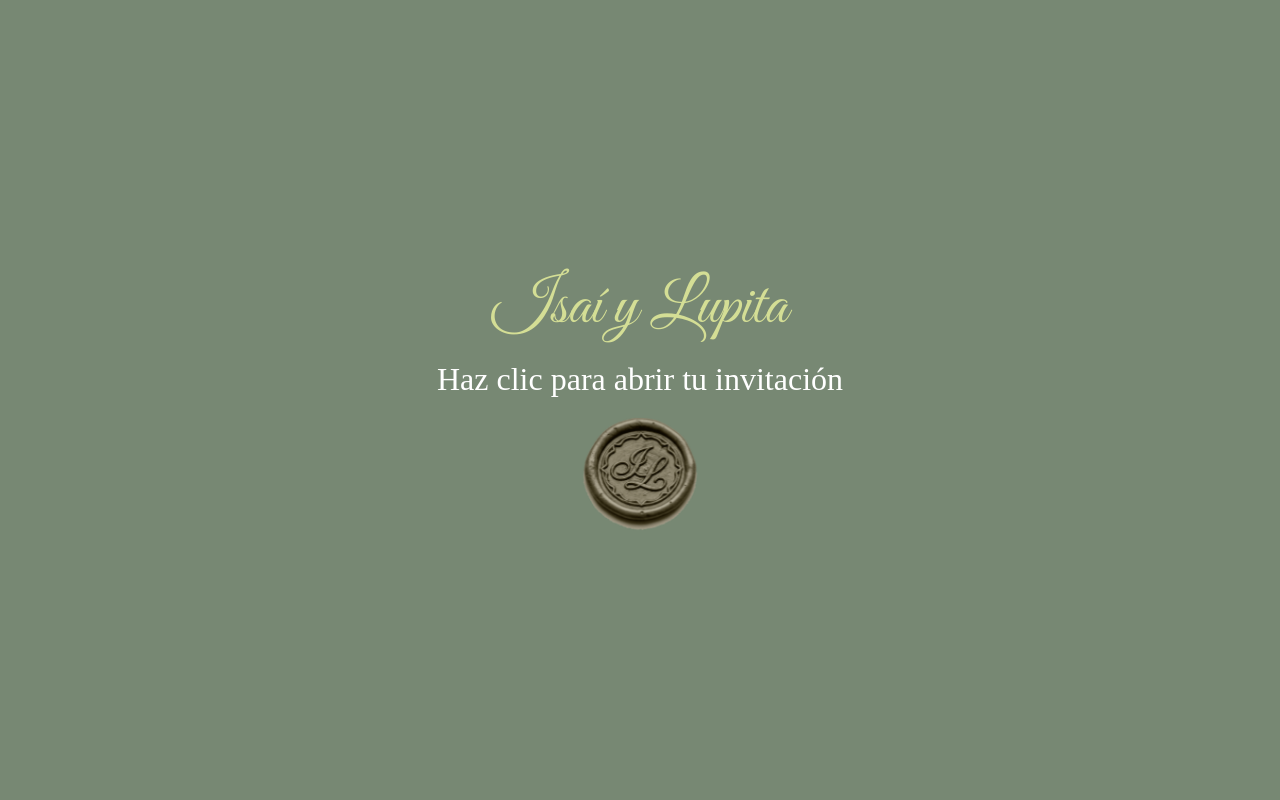
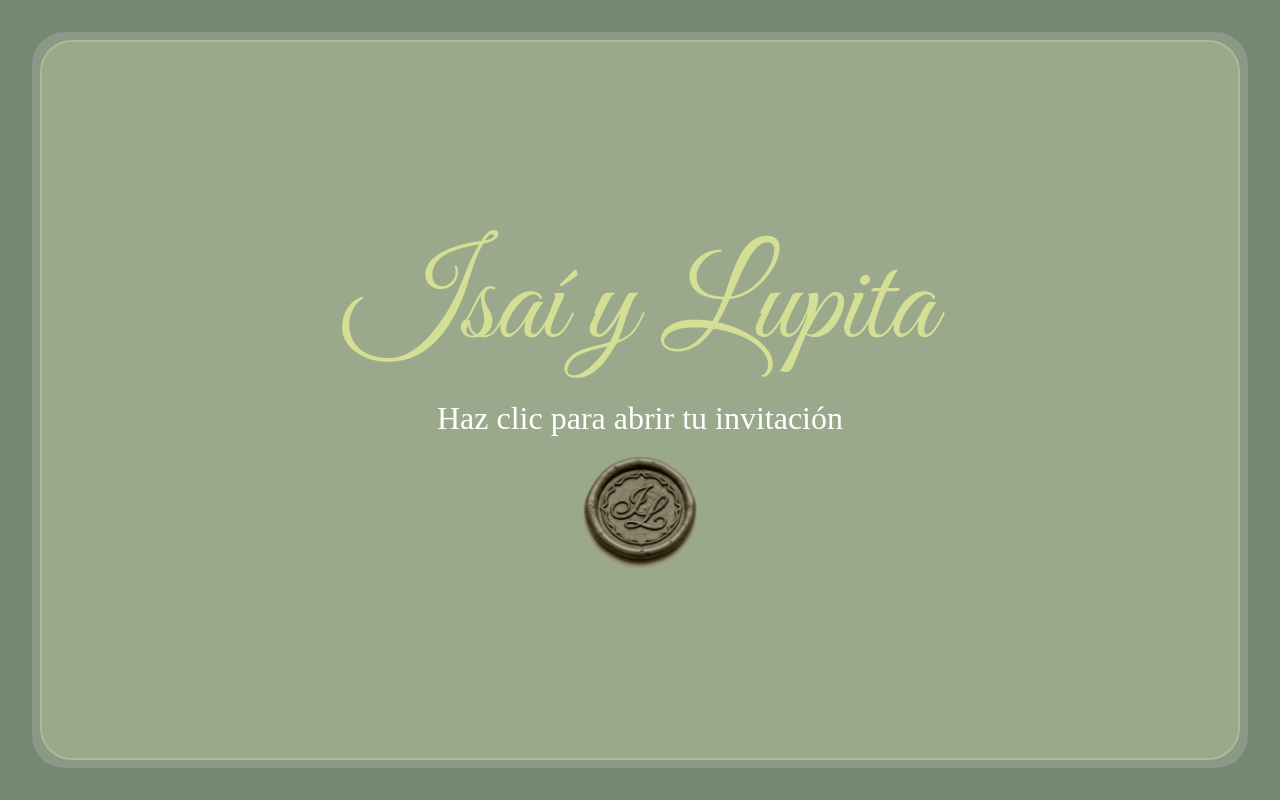
Before and after one commit to emmywebgiart/webemmywebgiart, a React (Vite) app: page /#/invitaciones/isai-y-lupita in a window 1280 px wide. Built offline with nearby package versions, Linux system fonts and the light colour scheme; a web font is replaced by a local one.

Commit message:
Feat: cambios en pantalla entrada de invitacion, animaciones con transiciones para efectos, cambio en funcionalidad, manejo de estados

```diff
--- a/src/index.css
+++ b/src/index.css
@@ -129,6 +129,10 @@ button {
   border: none;
 }
 
+button:focus:not(:focus-visible) {
+  outline: none;
+}
+
 a {
   text-decoration: none;
 }
@@ -143,6 +147,32 @@ p {
 
 .color_p4 {
   color: var(--colorpalette4);
+}
+
+.grid_center {
+  display: grid;
+  place-items: center;
+}
+
+/* .invitation_container {
+  height: calc(100% - 64px);
+  width: calc(100% - 64px);
+  background-color: rgb(255 255 255 / 15%);
+  border-radius: 32px;
+  padding: 1rem;
+  position: relative;
+}
+
+.invitation_container:before {
+  content: '';
+  position: absolute;
+  inset: 8px;
+  border: 2px solid rgb(212 222 149 / 50%);
+  border-radius: 32px;
+}
+
+.invitation_title {
+  font-size: clamp(4rem, 10vw, 8rem);
 }
 
 .button_invitation {
@@ -168,6 +198,102 @@ p {
   100% {
     transform: scale(1);
   }
+} */
+
+.invitation_container {
+  position: relative;
+  overflow: hidden;
+  height: calc(100% - 64px);
+  width: calc(100% - 64px);
+  border-radius: 32px;
+  padding: 1rem;
+}
+
+.invitation_container::before,
+.invitation_container::after {
+  content: '';
+  position: absolute;
+  top: 0;
+  bottom: 0;
+  width: 50%;
+  background: rgba(255, 255, 255, 0.15);
+  z-index: 1;
+  transition: transform 1s ease-in-out;
+}
+
+.invitation_container::before {
+  left: 0;
+  border-radius: 32px 0 0 32px;
+}
+
+.invitation_container::after {
+  right: 0;
+  border-radius: 0 32px 32px 0;
+}
+
+.invitation_container.open::before {
+  transform: translateX(-100%);
+}
+
+.invitation_container.open::after {
+  transform: translateX(100%);
+}
+
+.inner_background {
+  position: absolute;
+  inset: 8px;
+  border: 2px solid rgba(212, 222, 149, 0.5);
+  border-radius: 32px;
+  overflow: hidden;
+  z-index: 2;
+}
+
+.inner_background::before,
+.inner_background::after {
+  content: '';
+  position: absolute;
+  top: 0;
+  bottom: 0;
+  width: 50%;
+  background: rgba(212, 222, 149, 0.2);
+  transition: transform 1s ease-in-out;
+}
+
+.inner_background::before {
+  left: 0;
+  border-radius: 28px 0 0 28px;
+}
+
+.inner_background::after {
+  right: 0;
+  border-radius: 0 28px 28px 0;
+}
+
+.inner_background.open::before {
+  transform: translateX(-100%);
+}
+
+.inner_background.open::after {
+  transform: translateX(100%);
+}
+
+.invitation_title {
+  font-size: clamp(4rem, 10vw, 8rem);
+}
+
+.button_invitation {
+  background: transparent;
+  padding: 0.5rem 1rem;
+  cursor: pointer;
+  animation: animationScale 1s linear infinite;
+}
+
+@keyframes animationScale {
+  0% { transform: scale(1); }
+  25% { transform: scale(1.1); }
+  50% { transform: scale(1.2); }
+  75% { transform: scale(1.1); }
+  100% { transform: scale(1); }
 }
 
 .bg_p3 {
@@ -538,6 +664,10 @@ p {
   color: #3d4127;
 }
 
+.img_invitation_seal {
+  width: 96px;
+}
+
 .img_flower {
   width: clamp(6rem, 18vw, 12rem);
 }
--- a/src/pages/Invitaciones/IsaiLupita.jsx
+++ b/src/pages/Invitaciones/IsaiLupita.jsx
@@ -41,6 +41,10 @@ export default function IsaiLupita () {
     const swiperRef = useRef(null);
     const audioRef = useRef(null)
     const [overlayVisible, setOverlayVisible] = useState(true)
+    const containerRef = useRef(null)
+    const innerBgRef = useRef(null)
+    const [isContainerOpen, setContainerOpen] = useState(false)
+    const [isInnerOpen, setInnerOpen] = useState(false)
 
     useEffect(() => {
         const interval = setInterval(() => {
@@ -85,12 +89,17 @@ export default function IsaiLupita () {
     }, []);
 
     const abrirInvitacion = () => {
-        setOverlayVisible(false)
+        setContainerOpen(true)
 
-        const audio = audioRef.current
-        audio.muted = false
-        audio.play().catch(err => console.log('No se pudo reproducir audio:', err))
-    }
+        setTimeout(() => setInnerOpen(true), 300)
+
+        setTimeout(() => {
+            setOverlayVisible(false)
+            const audio = audioRef.current
+            audio.muted = false
+            audio.play().catch((err) => console.log("No se pudo reproducir audio:", err))
+        }, 1300)
+    };
 
     const { days, hours, minutes, seconds } = timeLeft;
 
@@ -100,16 +109,22 @@ export default function IsaiLupita () {
             <audio ref={audioRef} src={audio} loop hidden />
 
             {overlayVisible && (
-                <div className="full_screen bg_p3 d-flex justify-content-center align-items-center">
-                    <div className="text-center">
-                        <h2 className="font_great_vibes" style={{fontSize: "4rem", color: "#D4DE95"}}>Isaí y Lupita</h2>
-                        <p className="text-white">Haz clic para abrir tu invitación</p>
-                        <button
-                            className="button_invitation"
-                            onClick={abrirInvitacion}
-                        >
-                            <img src={sello} alt="Sello isai y lupita" style={{width: "96px"}} />
-                        </button>
+                <div className="full_screen bg_p3 grid_center">
+                    <div
+                        ref={containerRef}
+                        className={`invitation_container d-flex justify-content-center align-items-center ${isContainerOpen ? 'open' : ''}`}
+                    >
+                        <div
+                            ref={innerBgRef}
+                            className={`inner_background ${isInnerOpen ? 'open' : ''}`}
+                        ></div>
+                        <div className="position-relative text-center z-2">
+                            <h2 className="invitation_title font_great_vibes color_p4">Isaí y Lupita</h2>
+                            <p className="text-white">Haz clic para abrir tu invitación</p>
+                            <button className="button_invitation" onClick={abrirInvitacion}>
+                                <img src={sello} alt="Sello Isai y Lupita" className="img_invitation_seal" />
+                            </button>
+                        </div>
                     </div>
                 </div>
             )}
```
